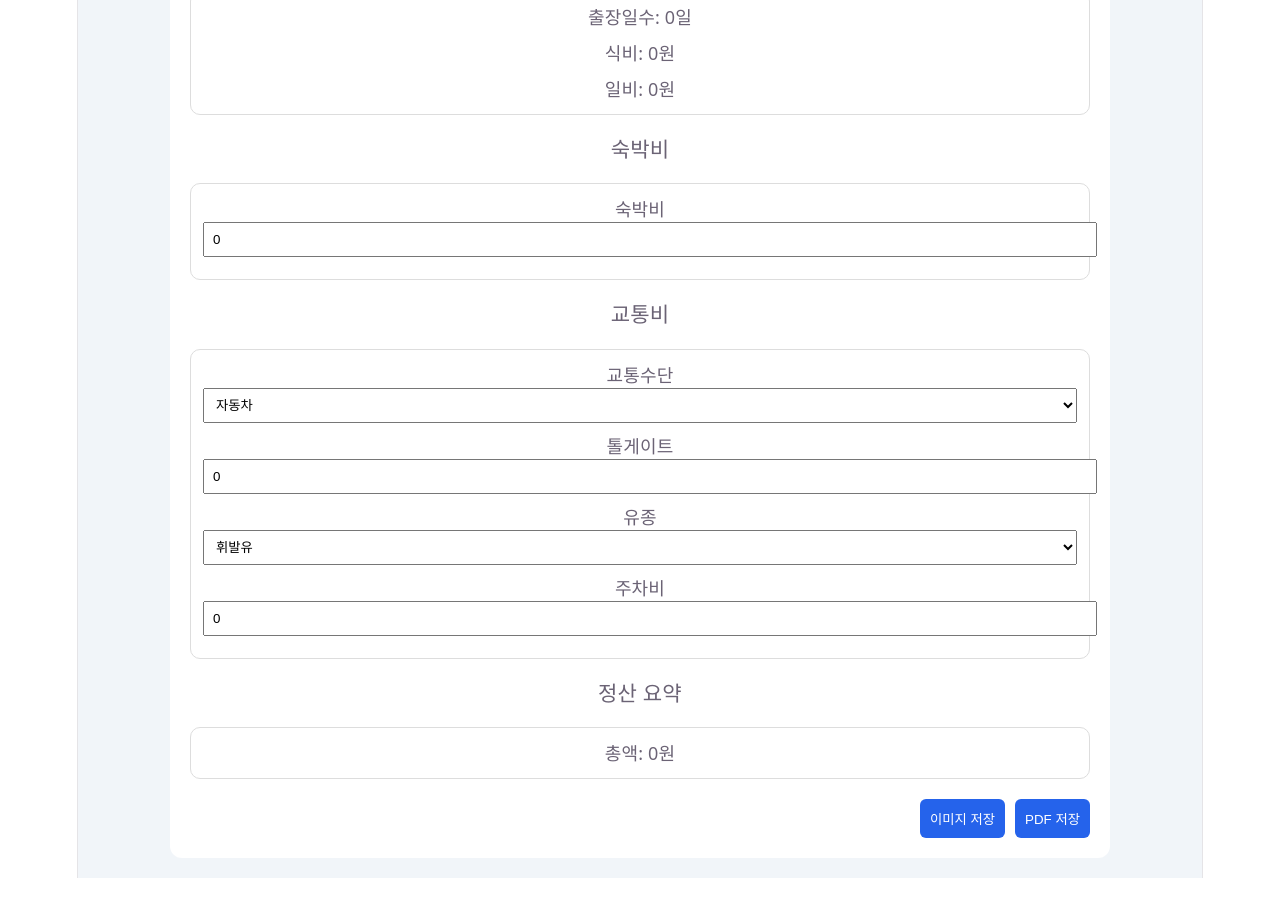
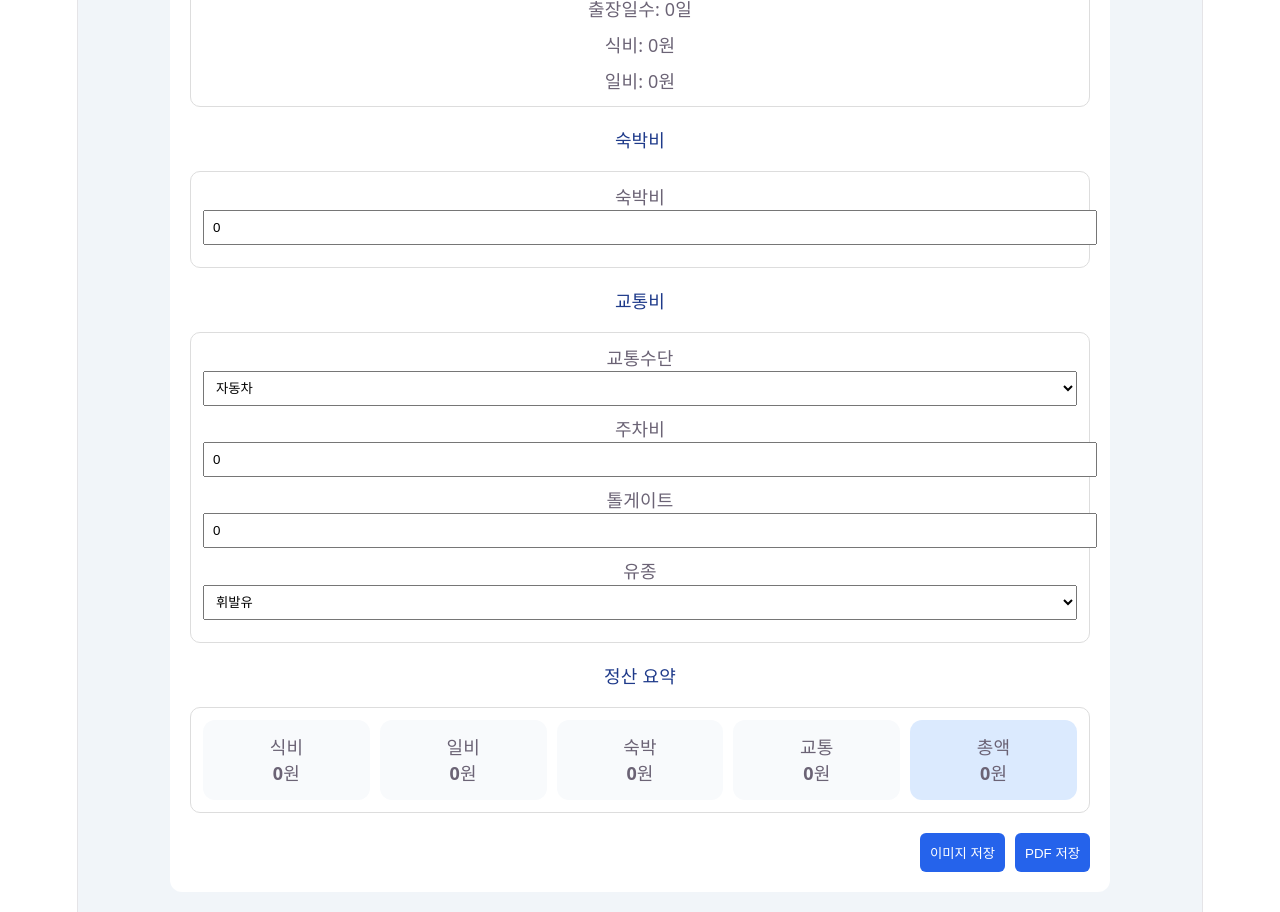
Before and after one commit to kongjuwooyh/business-trip, a React (Vite) app: page / in a window 1280 px wide. Shown: the part 800-1712 px from the top of the page. Before the commit the page ends 1678 px from the top, so only its background shows below. Built offline with nearby package versions, Linux system fonts and the light colour scheme.

Commit message:
update travel system

```diff
--- a/src/App.jsx
+++ b/src/App.jsx
@@ -19,15 +19,17 @@ export default function App() {
   const [meetingMeals, setMeetingMeals] = useState(0);
 
   const [lodging, setLodging] = useState({
-    nights: 0,
     amount: 0,
   });
 
   const [transport, setTransport] = useState({
     type: "자동차",
     toll: 0,
-    fuelType: "휘발유",
     parking: 0,
+    fuel: "휘발유",
+    train: 0,
+    bus: 0,
+    etc: 0,
     air: 0,
   });
 
@@ -50,26 +52,28 @@ export default function App() {
   const mealAmount = days * mealUnit;
   const dailyAmount = days * dailyAllowance;
 
-  const lodgingDisabled = days === 1;
-
   const transportTotal =
     form.type === "해외"
-      ? Number(transport.air) + Number(transport.parking)
+      ? Number(transport.air)
       : transport.type === "자동차"
-      ? Number(transport.toll) + Number(transport.parking)
-      : Number(transport.air);
+      ? Number(transport.toll) +
+        Number(transport.parking) +
+        Number(transport.train) +
+        Number(transport.bus) +
+        Number(transport.etc)
+      : transport.type === "기차"
+      ? Number(transport.train)
+      : transport.type === "버스"
+      ? Number(transport.bus)
+      : transport.type === "항공"
+      ? Number(transport.air)
+      : Number(transport.etc);
 
   const total =
-    mealAmount +
-    dailyAmount +
-    Number(lodging.amount) +
-    transportTotal;
+    mealAmount + dailyAmount + Number(lodging.amount) + transportTotal;
 
   const saveImage = async () => {
-    const canvas = await html2canvas(pageRef.current, {
-      scale: 2,
-    });
-
+    const canvas = await html2canvas(pageRef.current, { scale: 2 });
     const link = document.createElement("a");
     link.download = "출장비신청서.png";
     link.href = canvas.toDataURL("image/png");
@@ -77,10 +81,7 @@ export default function App() {
   };
 
   const savePDF = async () => {
-    const canvas = await html2canvas(pageRef.current, {
-      scale: 2,
-    });
-
+    const canvas = await html2canvas(pageRef.current, { scale: 2 });
     const imgData = canvas.toDataURL("image/png");
     const pdf = new jsPDF("p", "mm", "a4");
 
@@ -126,7 +127,7 @@ export default function App() {
           </div>
         </Section>
 
-        {/* 식비/일비 */}
+        {/* 식비 */}
         <Section title="식비 / 일비">
           <div style={grid}>
             <div>출장일수: {days}일</div>
@@ -138,10 +139,9 @@ export default function App() {
         {/* 숙박 */}
         <Section title="숙박비">
           <Input
-            label={lodgingDisabled ? "당일 출장 (숙박 불가)" : "숙박비"}
+            label="숙박비"
             type="number"
             value={lodging.amount}
-            disabled={lodgingDisabled}
             onChange={(v) =>
               setLodging({ ...lodging, amount: v })
             }
@@ -150,19 +150,26 @@ export default function App() {
 
         {/* 교통 */}
         <Section title="교통비">
-          {form.type === "국내" && (
-            <>
+
           <Select
             label="교통수단"
             value={transport.type}
-                options={["자동차", "항공", "기차", "시외버스", "기타"]}
+            options={["자동차", "기차", "버스", "항공", "기타"]}
             onChange={(v) =>
               setTransport({ ...transport, type: v })
             }
           />
 
+          {/* 자동차 */}
           {transport.type === "자동차" && (
             <>
+              <Input label="주차비"
+                type="number"
+                value={transport.parking}
+                onChange={(v) =>
+                  setTransport({ ...transport, parking: v })
+                } />
+
               <Input label="톨게이트"
                 type="number"
                 value={transport.toll}
@@ -172,46 +179,65 @@ export default function App() {
 
               <Select
                 label="유종"
-                    value={transport.fuelType}
-                    options={["경유", "휘발유", "LPG", "전기차", "하이브리드"]}
+                value={transport.fuel}
+                options={["휘발유", "경유", "LPG", "전기차", "하이브리드"]}
                 onChange={(v) =>
-                      setTransport({ ...transport, fuelType: v })
-                    } />
-
-                  <Input label="주차비"
-                    type="number"
-                    value={transport.parking}
-                    onChange={(v) =>
-                      setTransport({ ...transport, parking: v })
-                    } />
-                </>
-              )}
+                  setTransport({ ...transport, fuel: v })
+                }
+              />
             </>
           )}
 
-          {form.type === "해외" && (
-            <>
+          {/* 기차 */}
+          {transport.type === "기차" && (
+            <Input label="기차비"
+              type="number"
+              value={transport.train}
+              onChange={(v) =>
+                setTransport({ ...transport, train: v })
+              } />
+          )}
+
+          {/* 버스 */}
+          {transport.type === "버스" && (
+            <Input label="버스비"
+              type="number"
+              value={transport.bus}
+              onChange={(v) =>
+                setTransport({ ...transport, bus: v })
+              } />
+          )}
+
+          {/* 항공 */}
+          {transport.type === "항공" && (
             <Input label="항공비"
               type="number"
               value={transport.air}
               onChange={(v) =>
                 setTransport({ ...transport, air: v })
               } />
+          )}
 
-              <Input label="주차비"
+          {/* 기타 */}
+          {transport.type === "기타" && (
+            <Input label="기타 교통비"
               type="number"
-                value={transport.parking}
+              value={transport.etc}
               onChange={(v) =>
-                  setTransport({ ...transport, parking: v })
+                setTransport({ ...transport, etc: v })
               } />
-            </>
           )}
+
         </Section>
 
         {/* 정산 */}
         <Section title="정산 요약">
-          <div>
-            총액: {total.toLocaleString()}원
+          <div style={summary}>
+            <Card title="식비" value={mealAmount} />
+            <Card title="일비" value={dailyAmount} />
+            <Card title="숙박" value={lodging.amount} />
+            <Card title="교통" value={transportTotal} />
+            <Card title="총액" value={total} highlight />
           </div>
         </Section>
 
@@ -219,7 +245,6 @@ export default function App() {
           <button style={btn} onClick={saveImage}>이미지 저장</button>
           <button style={btn} onClick={savePDF}>PDF 저장</button>
         </div>
-
       </div>
     </div>
   );
@@ -238,23 +263,19 @@ function Header() {
 function Section({ title, children }) {
   return (
     <div style={section}>
-      <h3>{title}</h3>
+      <h3 style={titleStyle}>{title}</h3>
       <div style={box}>{children}</div>
     </div>
   );
 }
 
-function Input({ label, value, onChange, type="text", disabled }) {
+function Input({ label, value, onChange, type = "text" }) {
   return (
     <div style={field}>
       <label>{label}</label>
-      <input
-        type={type}
-        value={value}
-        disabled={disabled}
+      <input type={type} value={value}
         onChange={(e) => onChange(e.target.value)}
-        style={input}
-      />
+        style={input} />
     </div>
   );
 }
@@ -263,15 +284,28 @@ function Select({ label, value, options, onChange }) {
   return (
     <div style={field}>
       <label>{label}</label>
-      <select
-        value={value}
+      <select value={value}
         onChange={(e) => onChange(e.target.value)}
-        style={input}
-      >
+        style={input}>
         {options.map((o) => (
           <option key={o}>{o}</option>
         ))}
       </select>
+    </div>
+  );
+}
+
+function Card({ title, value, highlight }) {
+  return (
+    <div style={{
+      padding: 14,
+      borderRadius: 12,
+      background: highlight ? "#dbeafe" : "#f8fafc"
+    }}>
+      <div>{title}</div>
+      <div style={{ fontWeight: "bold" }}>
+        {Number(value).toLocaleString()}원
+      </div>
     </div>
   );
 }
@@ -286,6 +320,8 @@ const header = { fontSize: 22, fontWeight: "bold", marginBottom: 20 };
 
 const section = { marginTop: 20 };
 
+const titleStyle = { fontSize: 18, color: "#1e3a8a" };
+
 const box = { padding: 12, border: "1px solid #ddd", borderRadius: 10 };
 
 const grid = { display: "grid", gap: 10 };
@@ -294,6 +330,8 @@ const field = { marginBottom: 10 };
 
 const input = { width: "100%", padding: 8 };
 
-const btnWrap = { display: "flex", gap: 10, justifyContent: "flex-end", marginTop: 20 };
+const summary = { display: "grid", gridTemplateColumns: "repeat(5, 1fr)", gap: 10 };
+
+const btnWrap = { display: "flex", justifyContent: "flex-end", gap: 10, marginTop: 20 };
 
 const btn = { padding: 10, background: "#2563eb", color: "#fff", border: "none", borderRadius: 6 };
```
Lines whose indentation alone changed are shown as unchanged.
